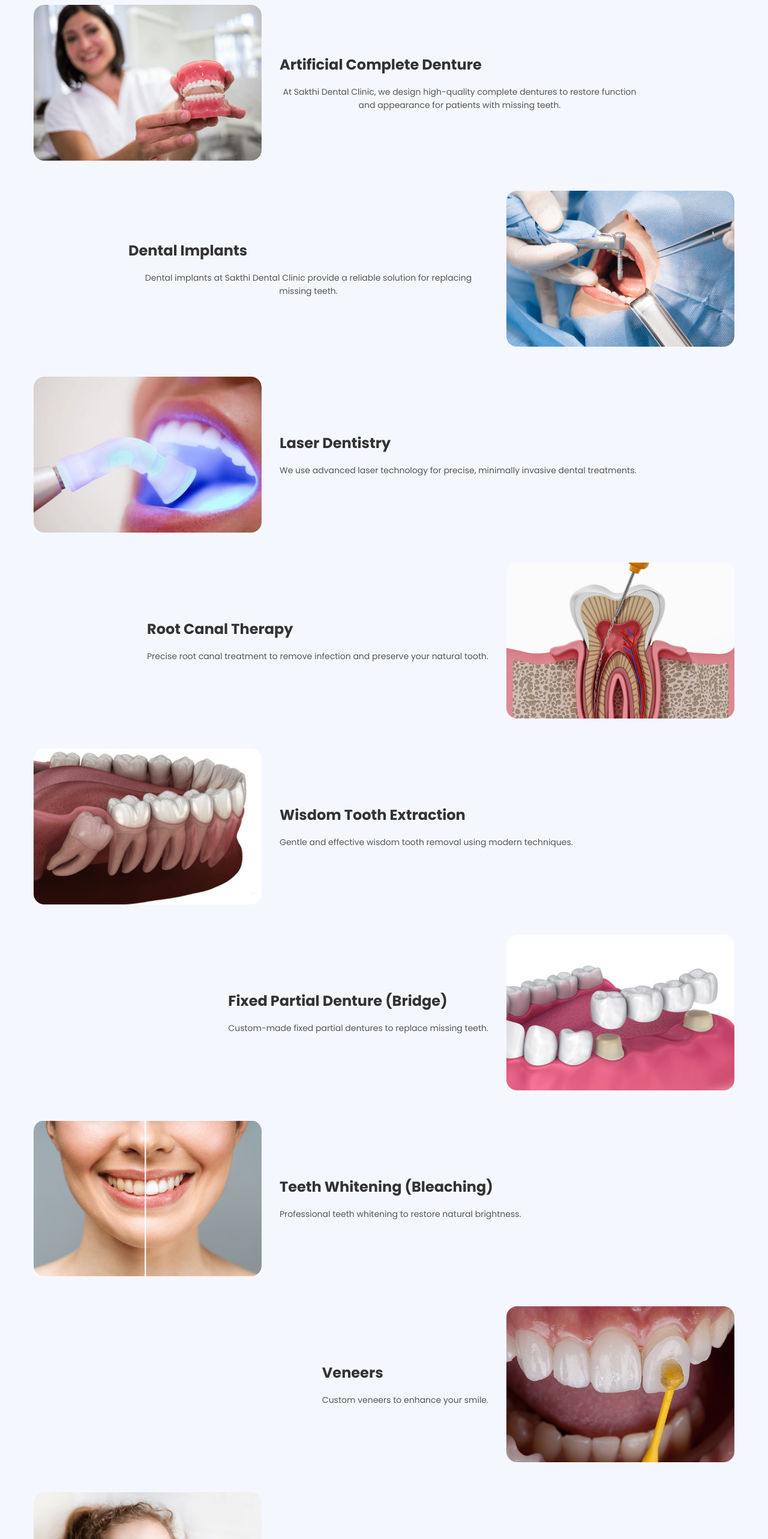
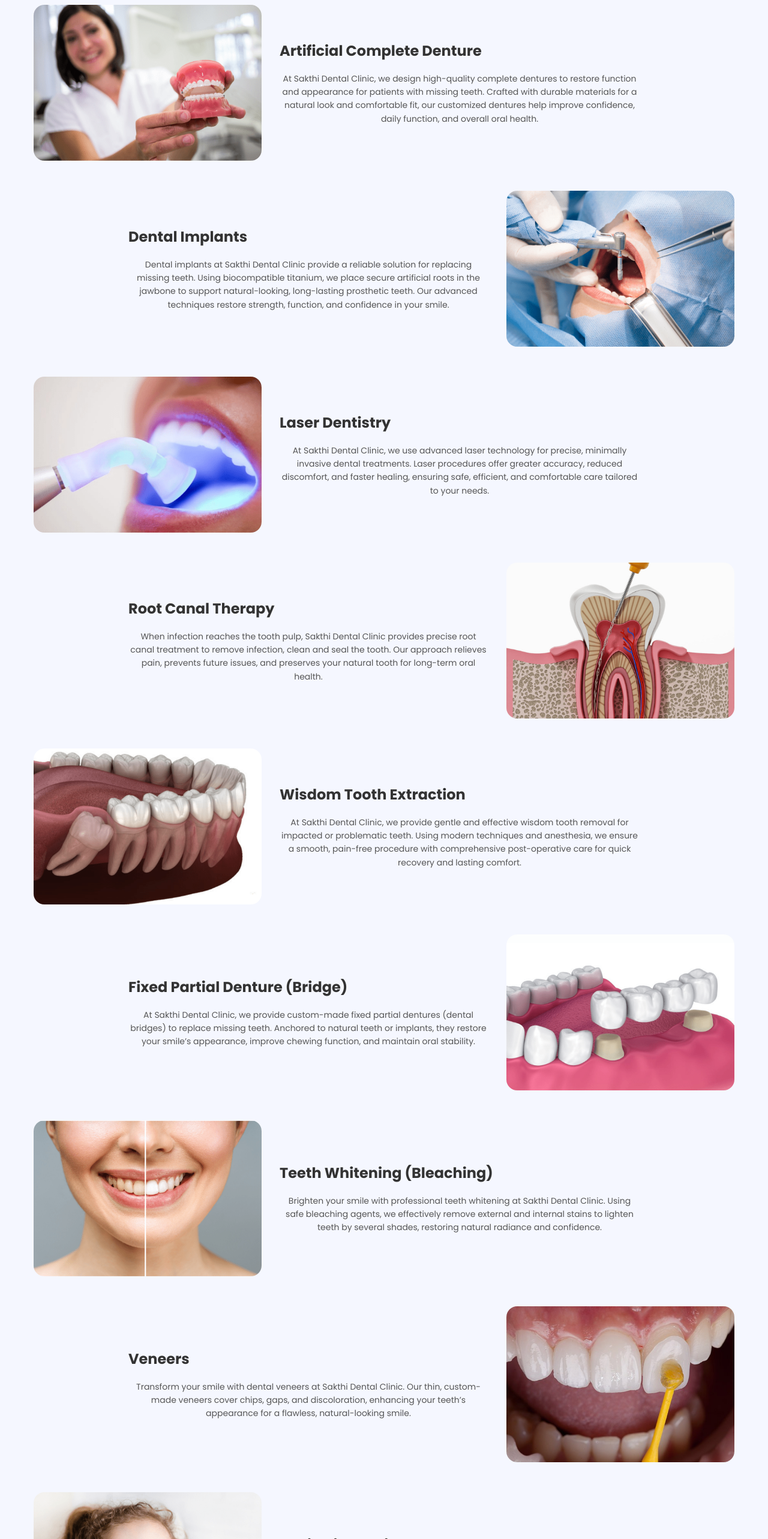
Before and after one commit to Uday-Misal/ShadowFox, a React (Vite) app in the folder Task-3-Sakthi-Dental-Clinic/: page /treatments in a window 1280 px wide. Shown: the part 1180-3746 px from the top of the page at 60% size. Built offline with nearby package versions, Linux system fonts and the light colour scheme.

Commit message:
Update allTreatments.js
Enhanced treatment descriptions for various dental services at Sakthi Dental Clinic, providing more detailed information about procedures and benefits.

```diff
--- a/Task-3-Sakthi-Dental-Clinic/src/data/allTreatments.js
+++ b/Task-3-Sakthi-Dental-Clinic/src/data/allTreatments.js
@@ -33,61 +33,62 @@ export const allTreatments = [
   {
     title: "Artificial Complete Denture",
     image: artificialDenture,
-    desc: "At Sakthi Dental Clinic, we design high-quality complete dentures to restore function and appearance for patients with missing teeth."
+    desc: "At Sakthi Dental Clinic, we design high-quality complete dentures to restore function and appearance for patients with missing teeth. Crafted with durable materials for a natural look and comfortable fit, our customized dentures help improve confidence, daily function, and overall oral health."
   },
   {
     title: "Dental Implants",
     image: implants,
-    desc: "Dental implants at Sakthi Dental Clinic provide a reliable solution for replacing missing teeth."
+    desc: "Dental implants at Sakthi Dental Clinic provide a reliable solution for replacing missing teeth. Using biocompatible titanium, we place secure artificial roots in the jawbone to support natural-looking, long-lasting prosthetic teeth. Our advanced techniques restore strength, function, and confidence in your smile."
   },
   {
     title: "Laser Dentistry",
     image: laserSurgery,
-    desc: "We use advanced laser technology for precise, minimally invasive dental treatments."
+    desc: "At Sakthi Dental Clinic, we use advanced laser technology for precise, minimally invasive dental treatments. Laser procedures offer greater accuracy, reduced discomfort, and faster healing, ensuring safe, efficient, and comfortable care tailored to your needs."
   },
   {
     title: "Root Canal Therapy",
     image: root,
-    desc: "Precise root canal treatment to remove infection and preserve your natural tooth."
+    desc: "When infection reaches the tooth pulp, Sakthi Dental Clinic provides precise root canal treatment to remove infection, clean and seal the tooth. Our approach relieves pain, prevents future issues, and preserves your natural tooth for long-term oral health."
   },
   {
     title: "Wisdom Tooth Extraction",
     image: wisdom,
-    desc: "Gentle and effective wisdom tooth removal using modern techniques."
+    desc: "At Sakthi Dental Clinic, we provide gentle and effective wisdom tooth removal for impacted or problematic teeth. Using modern techniques and anesthesia, we ensure a smooth, pain-free procedure with comprehensive post-operative care for quick recovery and lasting comfort."
   },
   {
     title: "Fixed Partial Denture (Bridge)",
     image: fixed,
-    desc: "Custom-made fixed partial dentures to replace missing teeth."
+    desc: "At Sakthi Dental Clinic, we provide custom-made fixed partial dentures (dental bridges) to replace missing teeth. Anchored to natural teeth or implants, they restore your smile’s appearance, improve chewing function, and maintain oral stability."
   },
   {
     title: "Teeth Whitening (Bleaching)",
     image: bleaching,
-    desc: "Professional teeth whitening to restore natural brightness."
+    desc: "Brighten your smile with professional teeth whitening at Sakthi Dental Clinic. Using safe bleaching agents, we effectively remove external and internal stains to lighten teeth by several shades, restoring natural radiance and confidence."
   },
   {
     title: "Veneers",
     image: veneer,
-    desc: "Custom veneers to enhance your smile."
+    desc: "Transform your smile with dental veneers at Sakthi Dental Clinic. Our thin, custom-made veneers cover chips, gaps, and discoloration, enhancing your teeth’s appearance for a flawless, natural-looking smile."
   },
   {
     title: "Pediatric Dentistry",
     image: pediatric,
-    desc: "Gentle and comprehensive dental care for children."
+    desc: "At Sakthi Dental Clinic, we offer gentle and comprehensive dental care for children in a friendly, welcoming environment. From routine check-ups to preventive care, we focus on building healthy dental habits for lifelong bright smiles."
   },
   {
     title: "Flap Surgery",
     image: flap,
-    desc: "Advanced gum treatment to remove deep plaque and bacteria."
+    desc: "For advanced gum disease, Sakthi Dental Clinic offers flap surgery to remove deep plaque and bacteria. Our skilled team carefully repositions the gum tissue to promote healing, prevent further periodontal issues, and restore gum health."
   },
   {
     title: "Orthodontic Braces",
     image: orthodontic,
-    desc: "Customized orthodontic treatments for perfect alignment."
+    desc: "Correct misaligned teeth with customized orthodontic treatments at Sakthi Dental Clinic. We offer metal, ceramic, and lingual braces to improve alignment, bite function, and give you a confident, harmonious smile."
   },
   {
     title: "Clear Aligners",
     image: aligner,
-    desc: "Discreet and removable clear aligners."
-  }
+    desc: "For a discreet alternative to braces, Sakthi Dental Clinic offers clear aligners. These transparent, removable trays gently straighten teeth while providing comfort, flexibility, and convenience throughout treatment."
+  },
+
 ];
```
